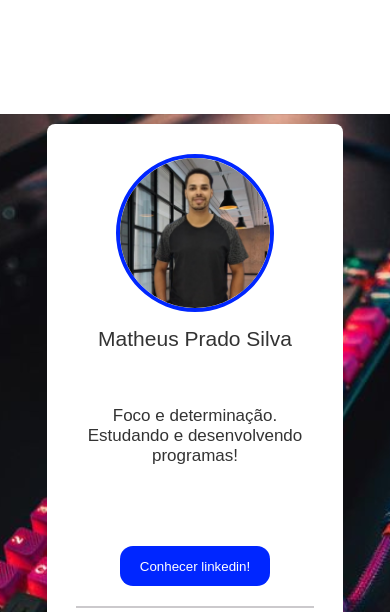
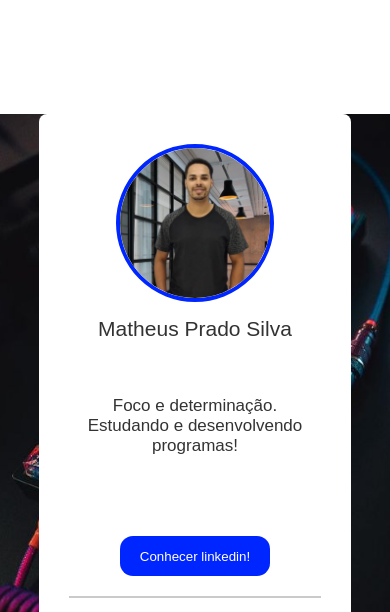
Before and after one commit to MatheusDevPrado/myProfile, a plain HTML site: page index.html in a window 390 px wide. Shown: the part 750-1362 px from the top of the page. Drawn offline with Linux system fonts and the light colour scheme.

Commit message:
Update style.css

```diff
--- a/style.css
+++ b/style.css
@@ -335,29 +335,27 @@ button {
 
     .arrows {
         width: 40px;
-        height: 120px;
+        height: auto;
     }
 
     .profile-container {
         flex-direction: column;
         height: auto;
-        padding: 10px;
     }
 
     .profile-content {
         width: 100%;
-        margin-bottom: 20px;
+        flex-direction: column;
     }
 
     .profile-card {
         width: 80%;
         margin: 0 auto;
+        flex-direction: column;
     }
 
     .profile-sinopse {
-        width: 80%;
-        margin: 10px auto;
-        text-align: center;
+      display: none;
     }
 
     .project-content {
```
